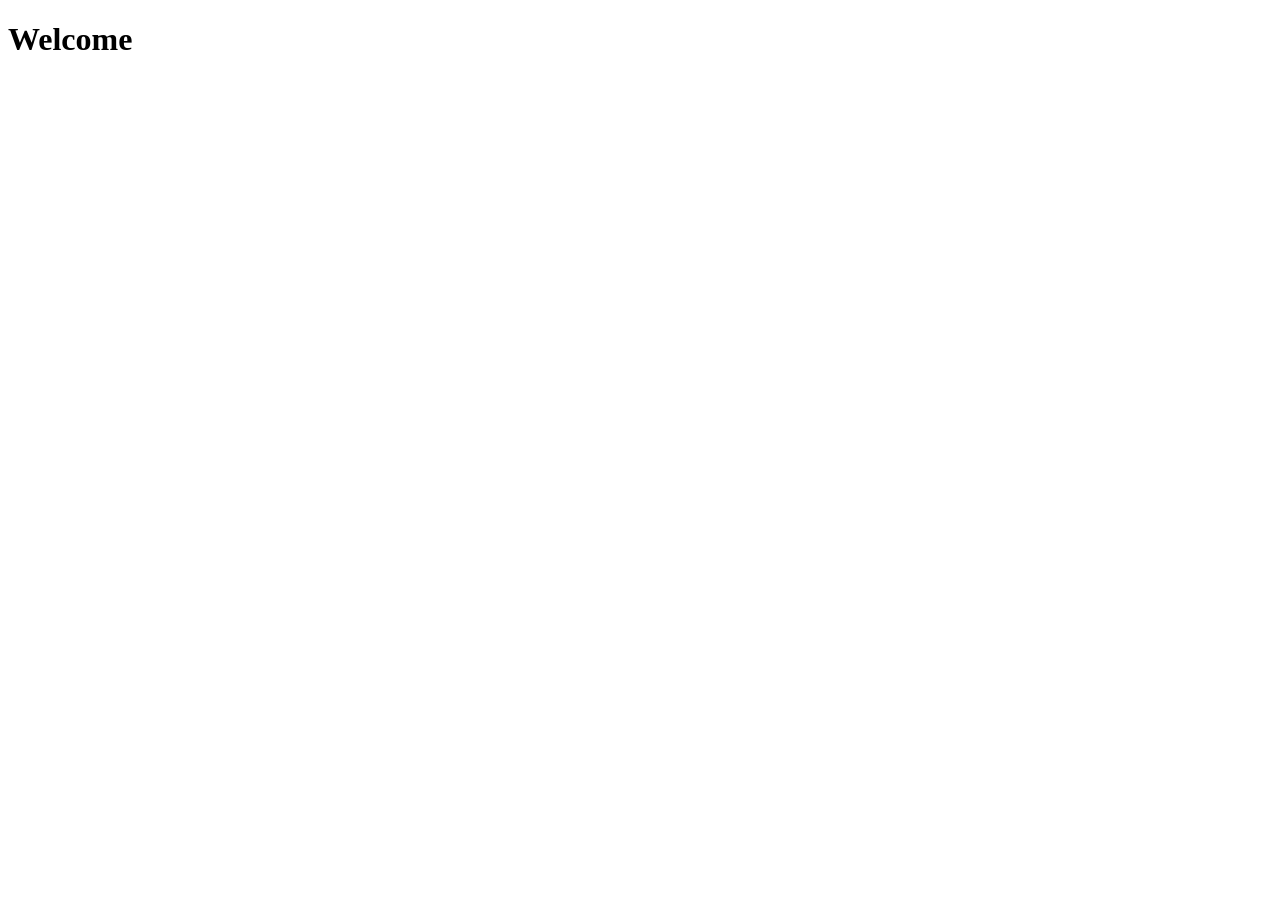
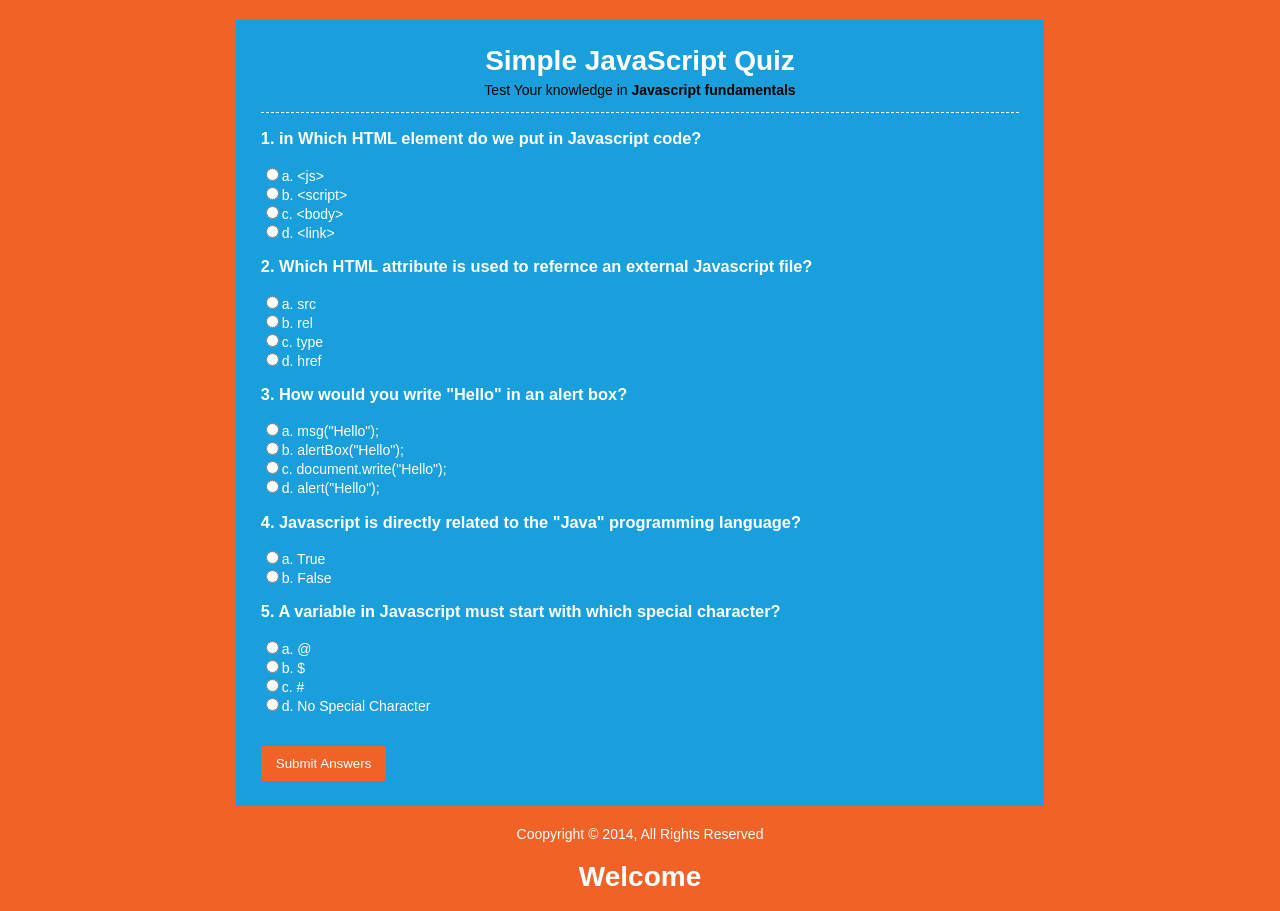
Before and after one commit to Cmorgan5/Javascript-JQuery, a plain HTML site: page index.html in a window 1280 px wide. Before the commit the page ends 800 px from the top, so only its background shows below. Drawn offline with Linux system fonts and the light colour scheme.

Commit message:
Updated index.html
For some reason the new code I put reverted back to the old code.

```diff
--- a/index.html
+++ b/index.html
@@ -3,69 +3,59 @@
 <head>
     <meta charset="UTF-8">
     <title>Javascript Quiz</title>
+
+    <link rel="stylesheet" href="css/style.css">
+
+    <script src="js/script.js"></script>
 </head>
 <body>
 
-<script>
-    //alert('Hello World');
+    <div id="container">
+        <header>
+            <h1> Simple JavaScript Quiz</h1>
+            <p> Test Your knowledge in <strong> Javascript fundamentals</strong></p>
+        </header>
 
-    var firstName = 'Steve';
-    var lastName = 'Doe';
+        <section>
+            <div id="results"></div>
+            <form name="quizForm" onsubmit="return submitAnswers()">
+                <h3> 1. in Which HTML element do we put in Javascript code? </h3>
+                <input type="radio" name="q1" value="a" id="q1a">a. &lt;js&gt;<br>
+                <input type="radio" name="q1" value="b" id="q1a">b. &lt;script&gt;<br>
+                <input type="radio" name="q1" value="c" id="q1a">c. &lt;body&gt;<br>
+                <input type="radio" name="q1" value="d" id="q1a">d. &lt;link&gt;<br>
 
-    //alert('Hi, my name is ' + firstName);
-    //alert(firstName + ' ' + lastName);
+                <h3> 2. Which HTML attribute is used to refernce an external Javascript file? </h3>
+                <input type="radio" name="q2" value="a" id="q2a">a. src<br>
+                <input type="radio" name="q2" value="b" id="q2a">b. rel<br>
+                <input type="radio" name="q2" value="c" id="q2a">c. type<br>
+                <input type="radio" name="q2" value="d" id="q2a">d. href<br>
 
-    if(firstName == 'John')
-    {
-        //alert('Yes Im John');
-    }
+                <h3> 3. How would you write "Hello" in an alert box? </h3>
+                <input type="radio" name="q3" value="a" id="q3a">a. msg("Hello");<br>
+                <input type="radio" name="q3" value="b" id="q3a">b. alertBox("Hello");<br>
+                <input type="radio" name="q3" value="c" id="q3a">c. document.write("Hello");<br>
+                <input type="radio" name="q3" value="d" id="q3a">d. alert("Hello");<br>
 
-    else if(firstName == 'Steve')
-    {
-
-      //alert("Yes I'm Steve");
-
-    }
-    else
-    {
-        //alert("No, I'm not John");
-    }
+                <h3> 4. Javascript is directly related to the "Java" programming language? </h3>
+                <input type="radio" name="q4" value="a" id="q4a">a. True<br>
+                <input type="radio" name="q4" value="b" id="q4a">b. False<br>
 
 
-    var cars = new Array();
+                <h3> 5. A variable in Javascript must start with which special character? </h3>
+                <input type="radio" name="q5" value="a" id="q5a">a. @ <br>
+                <input type="radio" name="q5" value="b" id="q5a">b. $<br>
+                <input type="radio" name="q5" value="c" id="q5a">c. #<br>
+                <input type="radio" name="q5" value="d" id="q5a">d. No Special Character<br>
+                <br><br>
+                <input type="submit" value="Submit Answers">
+            </form>
 
-    //cars[0] = 'Toyota';
-    //cars[1] = 'Honda';
-    //cars[2] = 'Ford';
+        </section>
+    </div>
+    <footer
+        <p> Coopyright &copy; 2014, All Rights Reserved</p>
 
-    cars = ['Toyota', 'Honda', 'Ford'];
-
-    //alert(cars[1]);
-
-    for(var i = 0; i < cars.length; i++) {
-
-        //console.log(cars[i]);
-
-
-
-    }
-
-    function sayIt(word){
-
-
-        //alert(word);
-    }
-
-    //sayIt('Hello World');
-
-    function addIt(num1, num2){
-
-        alert(num1 + num2);
-    }
-
-    addIt(3,5);
-
-</script>
 
 <h1> Welcome </h1>
 
```
